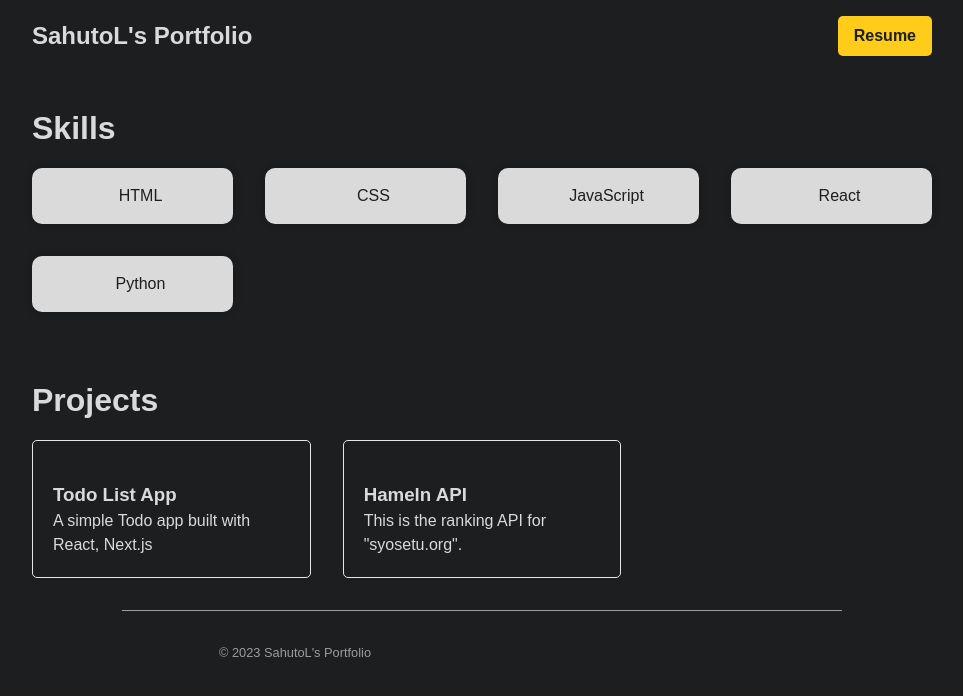
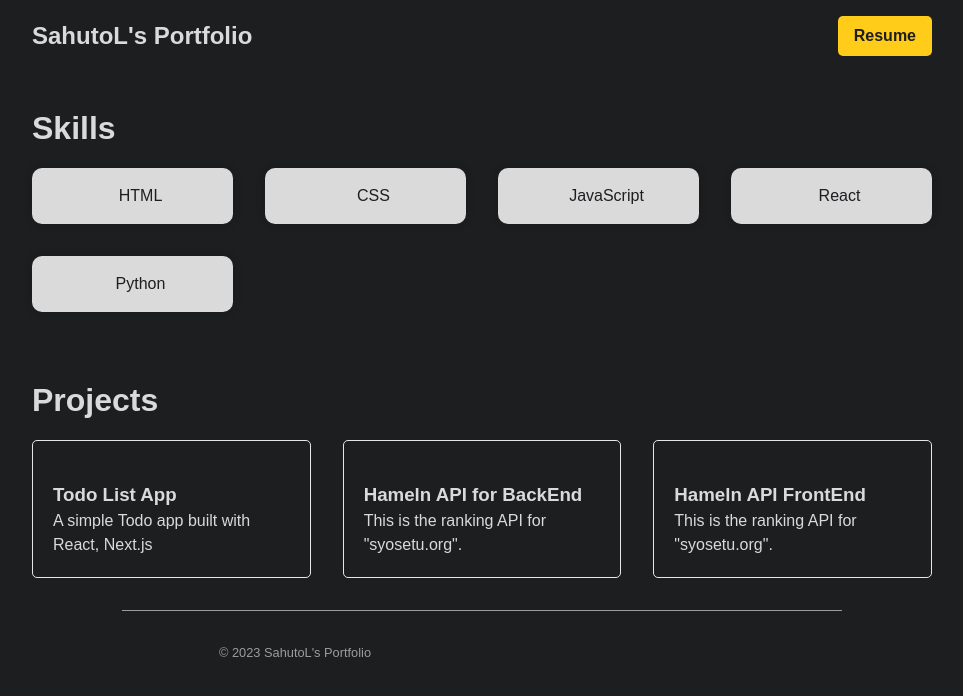
Before and after one commit to SahutoL/portfolio, a Next.js app: page / in a window 1280 px wide. Shown: the top 696 px of the page, without its empty margins (158-1121 px from the left). Built offline with nearby package versions, Linux system fonts and the light colour scheme.

Commit message:
Update data.js

```diff
--- a/src/components/data.js
+++ b/src/components/data.js
@@ -9,10 +9,18 @@ export const projectData = [
     },
     {
       id: 2,
-      title: 'Hameln API',
+      title: 'Hameln API for BackEnd',
       description:
         'This is the ranking API for "syosetu.org".',
       gitHubLink: 'https://github.com/SahutoL/hameln-api',
       siteUrl: 'https://hameln-api.onrender.com/docs/'
     },
+    {
+      id: 3,
+      title: 'Hameln API FrontEnd',
+      description:
+        'This is the ranking API for "syosetu.org".',
+      gitHubLink: 'https://github.com/SahutoL/hameln-api',
+      siteUrl: 'https://hameln-api.stremlit.app/'
+    },
   ];
```
